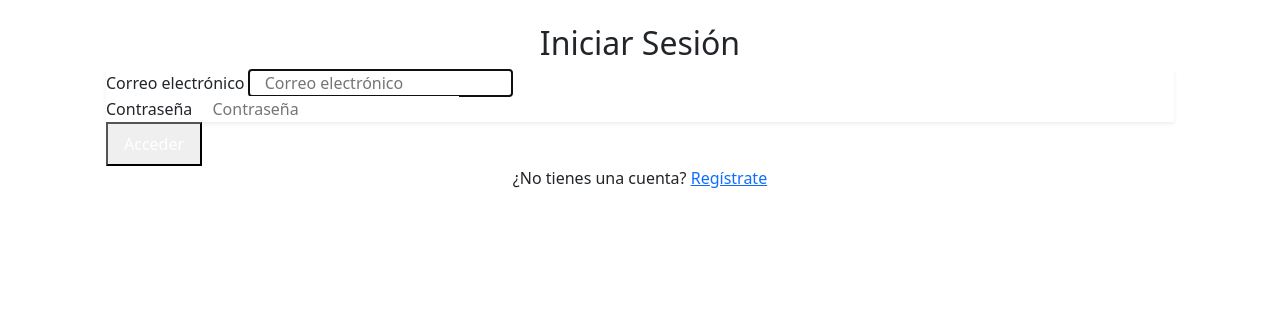
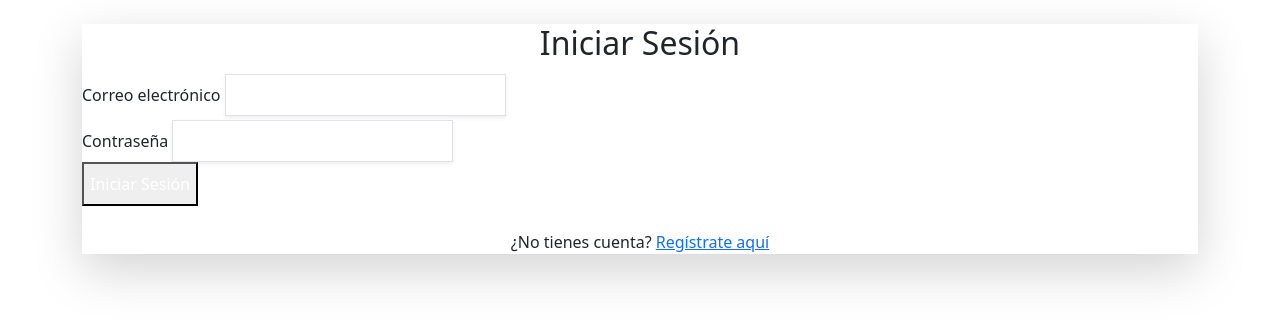
Before and after one commit to danielsm107/control-acceso-matriculas, a Flask app: page /login in a window 1280 px wide. Shown: the part 56-380 px from the top of the page. Run offline with Flask 3, Linux system fonts and the light colour scheme; some libraries are stand-ins or nearby versions.

Commit message:
Mejorar estilo login.html con Tailwind

```diff
--- a/backend/templates/login.html
+++ b/backend/templates/login.html
@@ -1,46 +1,30 @@
 {% extends "base.html" %}
-
 {% block title %}Iniciar Sesión{% endblock %}
 
 {% block content %}
-<div class="flex justify-center items-center min-h-screen py-12 px-4 sm:px-6 lg:px-8">
-  <div class="w-full max-w-md space-y-8 bg-white p-6 rounded-lg shadow-md">
-    <div>
-      <h2 class="mt-6 text-center text-3xl font-bold tracking-tight text-gray-900">
+<div class="flex items-center justify-center min-h-screen bg-gray-100">
+  <div class="w-full max-w-md p-8 bg-white shadow-lg rounded-2xl">
+    <h2 class="text-2xl font-bold text-center text-gray-800 mb-6">Iniciar Sesión</h2>
+    <form method="POST" action="/auth/login" class="space-y-5">
+      <div>
+        <label for="email" class="block text-sm font-medium text-gray-700">Correo electrónico</label>
+        <input type="email" name="email" id="email" required
+               class="mt-1 w-full px-4 py-2 border rounded-xl shadow-sm focus:ring-blue-500 focus:border-blue-500 border-gray-300">
+      </div>
+      <div>
+        <label for="password" class="block text-sm font-medium text-gray-700">Contraseña</label>
+        <input type="password" name="password" id="password" required
+               class="mt-1 w-full px-4 py-2 border rounded-xl shadow-sm focus:ring-blue-500 focus:border-blue-500 border-gray-300">
+      </div>
+      <button type="submit"
+              class="w-full bg-blue-600 hover:bg-blue-700 text-white font-semibold py-2 rounded-xl transition duration-200">
         Iniciar Sesión
-      </h2>
-    </div>
-
-    <form class="mt-8 space-y-6" method="POST" action="{{ url_for('auth.login') }}">
-      <div class="-space-y-px rounded-md shadow-sm">
-        <div>
-          <label for="email" class="sr-only">Correo electrónico</label>
-          <input id="email" name="email" type="email" required
-                 class="relative block w-full rounded-t-md border-0 py-1.5 px-3 text-gray-900 ring-1 ring-inset ring-gray-300 placeholder:text-gray-400 focus:z-10 focus:ring-2 focus:ring-inset focus:ring-indigo-600 sm:text-sm sm:leading-6"
-                 placeholder="Correo electrónico" autofocus>
-        </div>
-        <div>
-          <label for="password" class="sr-only">Contraseña</label>
-          <input id="password" name="password" type="password" required
-                 class="relative block w-full rounded-b-md border-0 py-1.5 px-3 text-gray-900 ring-1 ring-inset ring-gray-300 placeholder:text-gray-400 focus:z-10 focus:ring-2 focus:ring-inset focus:ring-indigo-600 sm:text-sm sm:leading-6"
-                 placeholder="Contraseña">
-        </div>
-      </div>
-
-      <div>
-        <button type="submit"
-                class="group relative flex w-full justify-center rounded-md bg-indigo-600 py-2 px-3 text-sm font-semibold text-white hover:bg-indigo-500 focus-visible:outline focus-visible:outline-2 focus-visible:outline-offset-2 focus-visible:outline-indigo-600">
-          Acceder
-        </button>
-      </div>
+      </button>
     </form>
-
-    <div class="text-sm text-center">
-      ¿No tienes una cuenta?
-      <a href="{{ url_for('auth.register') }}" class="font-medium text-indigo-600 hover:text-indigo-500">
-        Regístrate
-      </a>
-    </div>
+    <p class="mt-4 text-center text-sm text-gray-600">
+      ¿No tienes cuenta?
+      <a href="/auth/register" class="text-blue-600 hover:underline">Regístrate aquí</a>
+    </p>
   </div>
 </div>
 {% endblock %}
```
